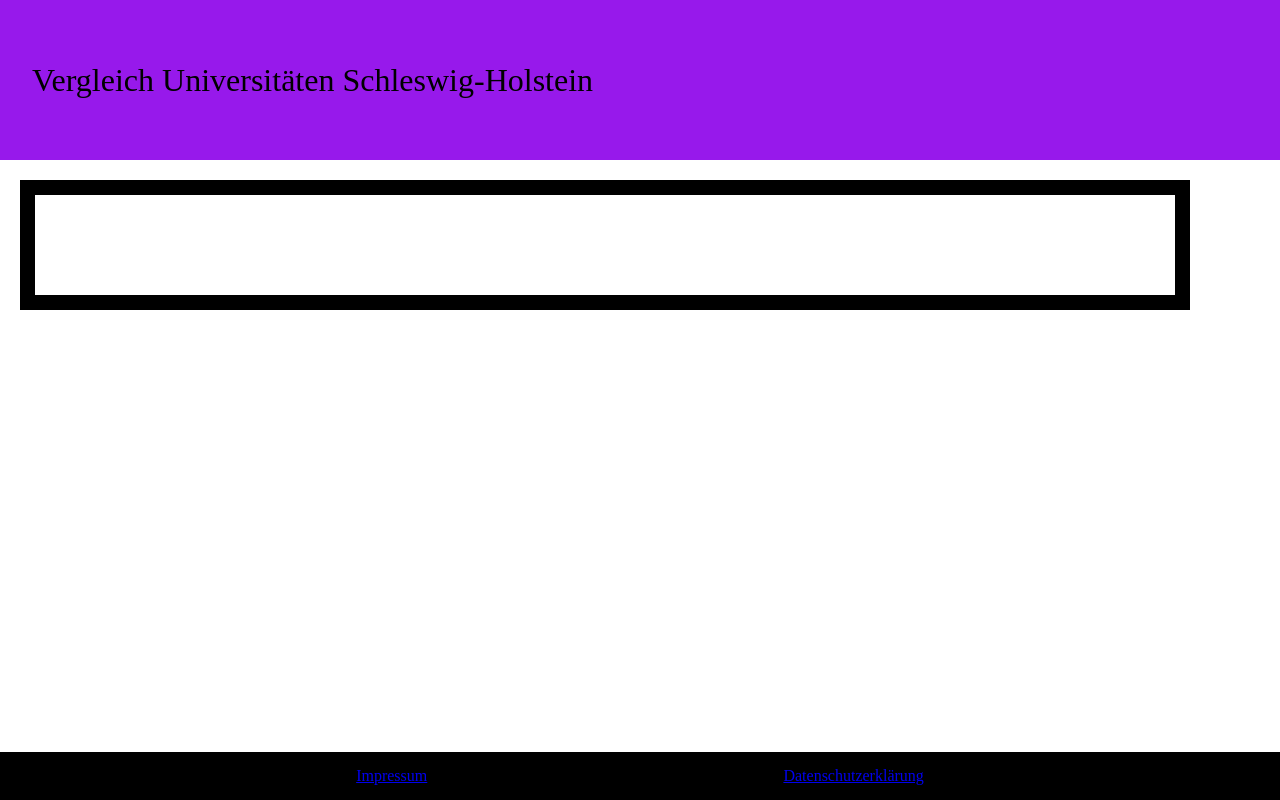
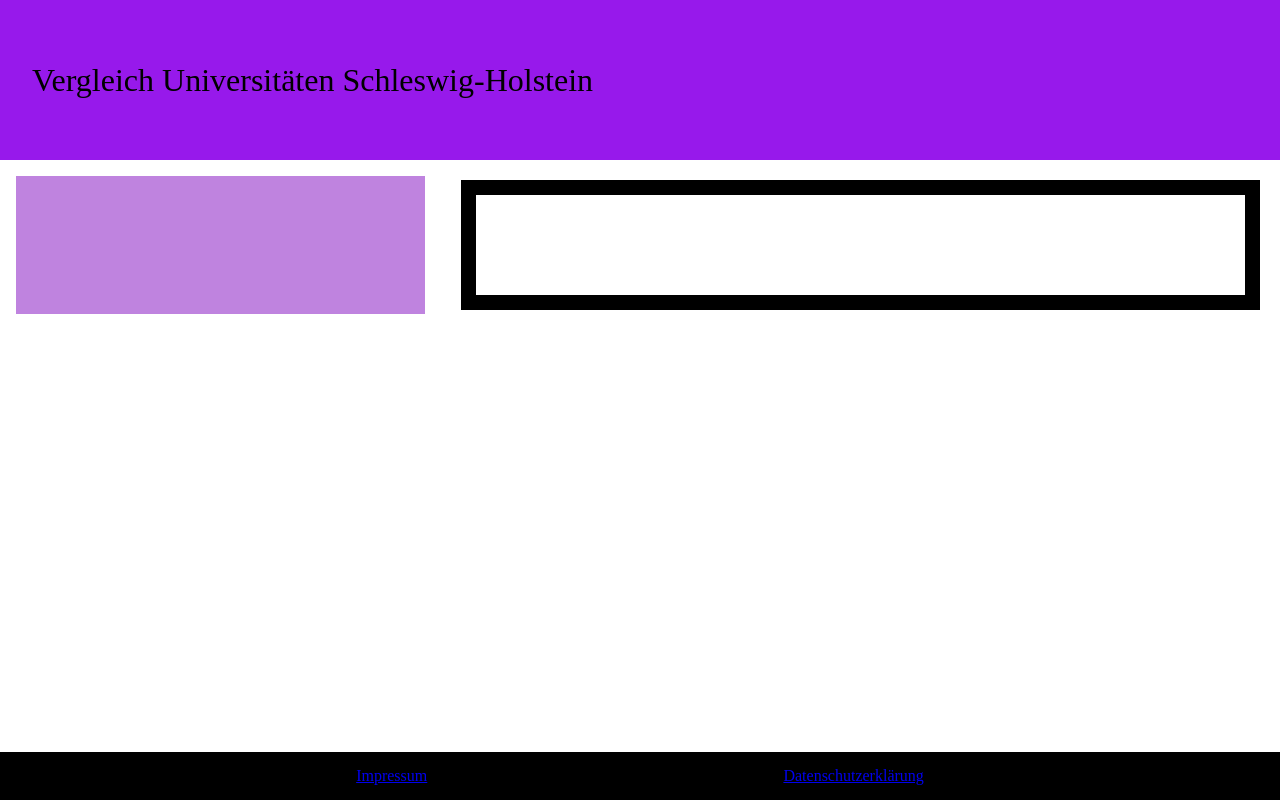
Before and after one commit to Philipp0403/uvsh, a Vue app: page / in a window 1280 px wide. Built offline with nearby package versions, Linux system fonts and the light colour scheme.

Commit message:
added steckbrief component

```diff
--- /dev/null
+++ b/src/components/SteckbriefComponent.vue
@@ -0,0 +1,26 @@
+<template>
+    <div id="container">
+
+
+    </div>
+</template>
+
+<script>
+export default {
+  name: 'FooterComponent',
+};
+</script>
+
+
+<style scoped>
+#container {
+    display: flex;
+    background-color: rgb(191, 131, 223);
+    width: 30rem;
+    padding: 50px;
+    margin: 1rem;
+};
+
+
+
+</style>
--- a/src/views/Homepage.vue
+++ b/src/views/Homepage.vue
@@ -1,9 +1,10 @@
 <template>
     <top-view></top-view>
     <body>
+      <SteckbriefComponent></SteckbriefComponent>
       <balken-diagram></balken-diagram>
-      <FooterComponent></FooterComponent>
     </body>
+    <FooterComponent></FooterComponent>
 
 </template>
 
@@ -11,11 +12,13 @@
 import TopView from '@/components/TopView.vue'
 import BalkenDiagram from '@/components/BalkenDiagram.vue'
 import FooterComponent from '../components/FooterComponent.vue';
+import SteckbriefComponent from '../components/SteckbriefComponent.vue'
 export default {
   components: {
     TopView,
     FooterComponent,
-    BalkenDiagram
+    BalkenDiagram,
+    SteckbriefComponent,
   }
 }
 </script>
@@ -24,7 +27,7 @@ export default {
 <style scoped>
   body {
     display: flex;
-    flex-direction: column;
+    flex-direction: row;
     height: 100%;
   }
 
```
